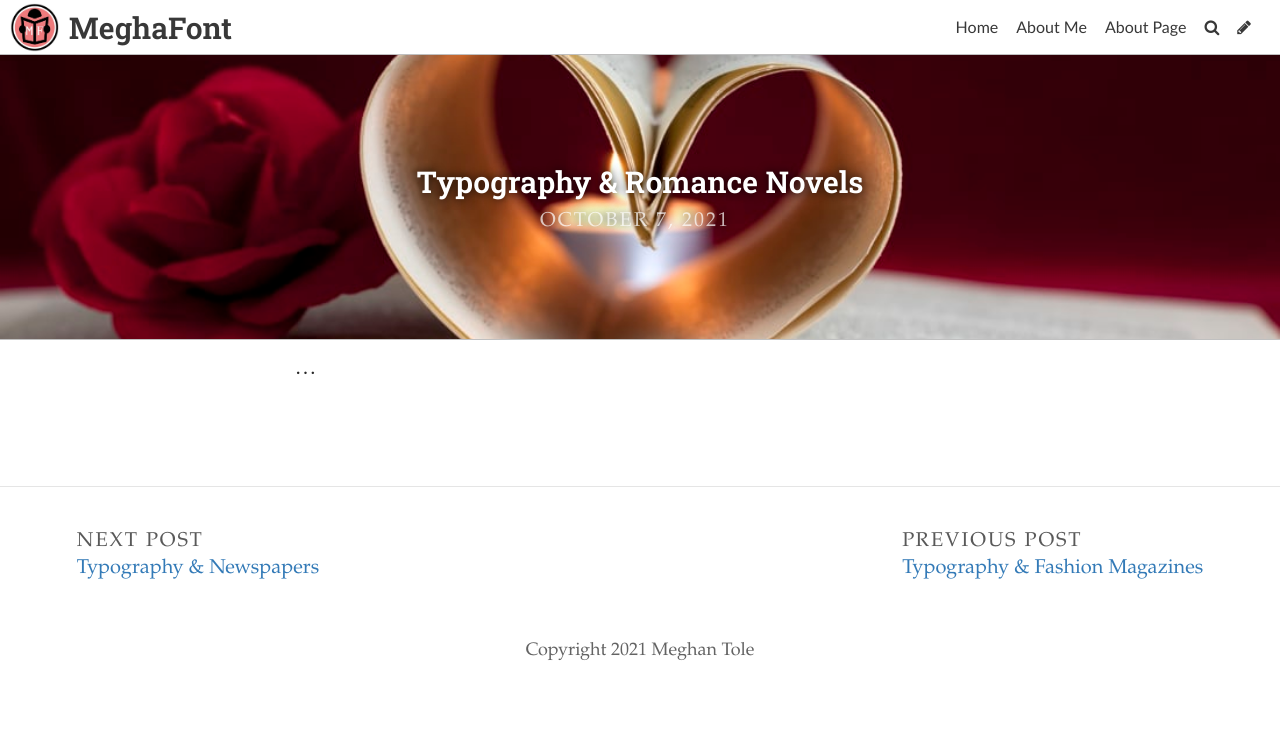
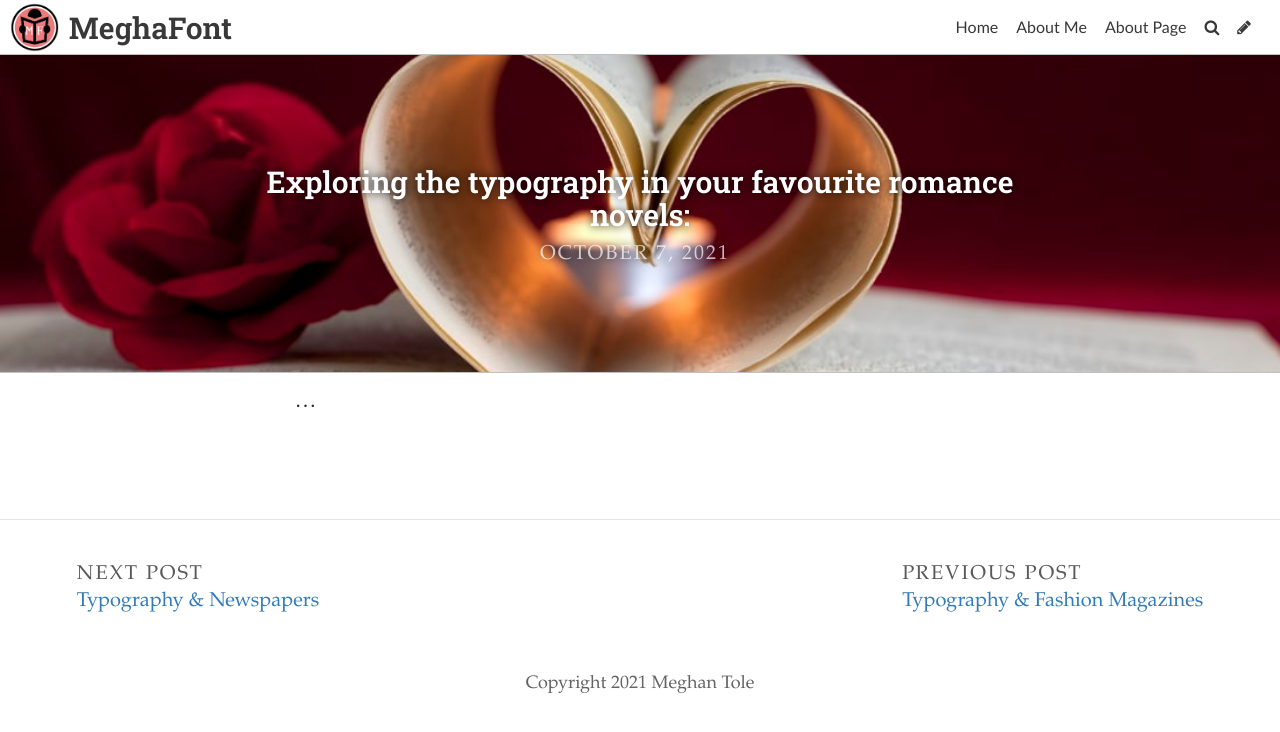
Before and after one commit to meghantole/tarm, a Jekyll site: the page built from _posts/2021-10-07-typography-book-publishing.md, in a window 1280 px wide. Shown: the top 732 px of the page. Built offline with Jekyll 4.4.1, drawn with Linux system fonts in a browser that asks for light colours; some web fonts are replaced.

Commit message:
Update Post “2021-10-07-typography-book-publishing”

```diff
--- a/_posts/2021-10-07-typography-book-publishing.md
+++ b/_posts/2021-10-07-typography-book-publishing.md
@@ -1,6 +1,6 @@
 ---
 layout: post
-title: Typography & Romance Novels
+title: "Exploring the typography in your favourite romance novels:"
 date: 2021-10-07T19:07:53.035Z
 image: ../uploads/78041-istock-171153252.jpeg
 title_color: "#ffffff"
```
